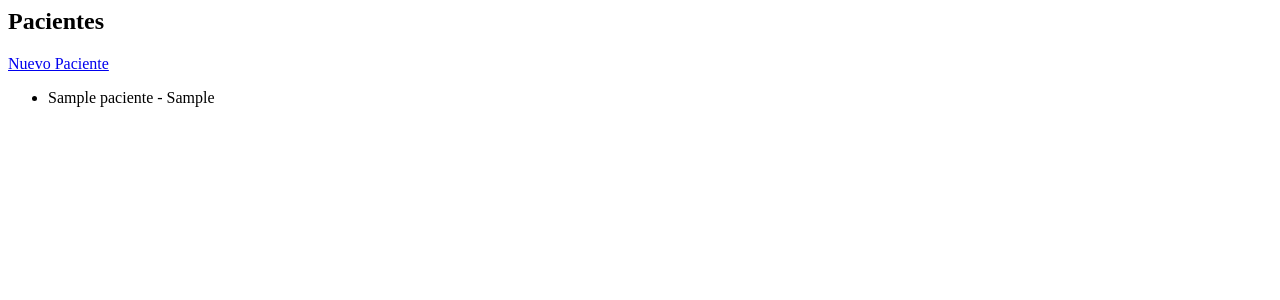
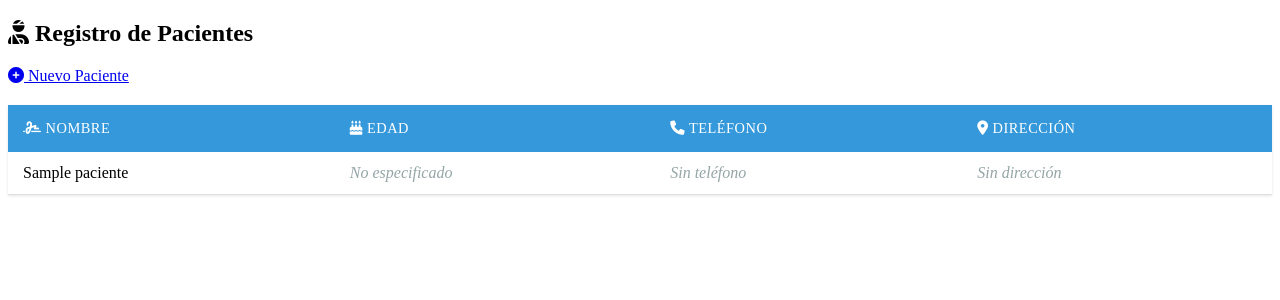
Before and after one commit to Jhossua-Garcia/Gestion-Citas-Medicas, a Flask app: page /pacientes in a window 1280 px wide. Shown: the top 300 px of the page. Run offline with Flask 3, Linux system fonts and the light colour scheme; tables that the repository leaves empty hold one stand-in row (values such as "Sample post").

Commit message:
agregando stylos de pacientes

```diff
--- /dev/null
+++ b/Backend/static/pacientes.css
@@ -0,0 +1,43 @@
+/* Estilos para la tabla completa */
+.lista-pacientes {
+    width: 100%;
+    border-collapse: collapse;
+    margin-top: 20px;
+    box-shadow: 0 1px 3px rgba(0,0,0,0.1);
+}
+
+.lista-pacientes thead {
+    background-color: #3498db;
+    color: white;
+    position: sticky;
+    top: 0;
+}
+
+.lista-pacientes th {
+    padding: 15px;
+    text-align: left;
+    font-weight: 500;
+    text-transform: uppercase;
+    font-size: 0.9em;
+    letter-spacing: 0.5px;
+}
+
+.lista-pacientes td {
+    padding: 12px 15px;
+    border-bottom: 1px solid #e0e0e0;
+    vertical-align: top;
+}
+
+.lista-pacientes tbody tr:nth-child(even) {
+    background-color: #f8f9fa;
+}
+
+.lista-pacientes tbody tr:hover {
+    background-color: #e3f2fd;
+}
+
+/* Estilo para datos vacíos */
+.dato-vacio {
+    color: #95a5a6;
+    font-style: italic;
+}
--- a/Backend/templates/index.html
+++ b/Backend/templates/index.html
@@ -5,8 +5,8 @@
     <link rel="stylesheet" href="{{ url_for('static', filename='styles.css') }}">
     <h1>Bienvenido al Sistema de Citas</h1>
     <nav>
-        <a href="{{ url_for('listar_pacientes') }}">Pacientes</a> |
-        <a href="{{ url_for('listar_doctores') }}">Doctores</a> |
+        <a href="{{ url_for('listar_pacientes') }}">Pacientes</a>
+        <a href="{{ url_for('listar_doctores') }}">Doctores</a>
         <a href="{{ url_for('nueva_cita') }}">Agendar Cita</a>
     </nav>
 </body>
--- a/Backend/templates/nuevo_paciente.html
+++ b/Backend/templates/nuevo_paciente.html
@@ -2,7 +2,7 @@
 <form method="POST">
     <label>Nombre:</label>
     <input type="text" name="nombre" required>
-    <label>Contacto:</label>
-    <input type="text" name="contacto" required>
+    <label>telefono:</label>
+    <input type="text" name="telefono" required>
     <button type="submit">Guardar</button>
 </form>
--- a/Backend/templates/pacientes.html
+++ b/Backend/templates/pacientes.html
@@ -1,7 +1,44 @@
-<h2>Pacientes</h2>
-<a href="{{ url_for('nuevo_paciente') }}">Nuevo Paciente</a>
-<ul>
-    {% for paciente in pacientes %}
-    <li>{{ paciente.nombre }} - {{ paciente.contacto }}</li>
-    {% endfor %}
-</ul>
+<!DOCTYPE html>
+<html>
+<head>
+    <title>Gestión de Pacientes</title>
+    <link rel="stylesheet" href="{{ url_for('static', filename='pacientes.css') }}">
+    <!-- Iconos opcionales -->
+    <link rel="stylesheet" href="https://cdnjs.cloudflare.com/ajax/libs/font-awesome/6.0.0/css/all.min.css">
+</head>
+<body>
+    <div class="container">
+        <h2><i class="fas fa-user-injured"></i> Registro de Pacientes</h2>
+        <a href="{{ url_for('nuevo_paciente') }}" class="btn-nuevo">
+            <i class="fas fa-plus-circle"></i> Nuevo Paciente
+        </a>
+
+        <table class="lista-pacientes">
+            <thead>
+                <tr>
+                    <th><i class="fas fa-signature"></i> Nombre</th>
+                    <th><i class="fas fa-birthday-cake"></i> Edad</th>
+                    <th><i class="fas fa-phone"></i> Teléfono</th>
+                    <th><i class="fas fa-map-marker-alt"></i> Dirección</th>
+                </tr>
+            </thead>
+            <tbody>
+                {% for paciente in pacientes %}
+                <tr>
+                    <td>{{ paciente.nombre }}</td>
+                    <td>
+                        {% if paciente.edad %}
+                            {{ paciente.edad }} años
+                        {% else %}
+                            <span class="dato-vacio">No especificado</span>
+                        {% endif %}
+                    </td>
+                    <td>{{ paciente.telefono or '<span class="dato-vacio">Sin teléfono</span>'|safe }}</td>
+                    <td>{{ paciente.direccion or '<span class="dato-vacio">Sin dirección</span>'|safe }}</td>
+                </tr>
+                {% endfor %}
+            </tbody>
+        </table>
+    </div>
+</body>
+</html>
```
